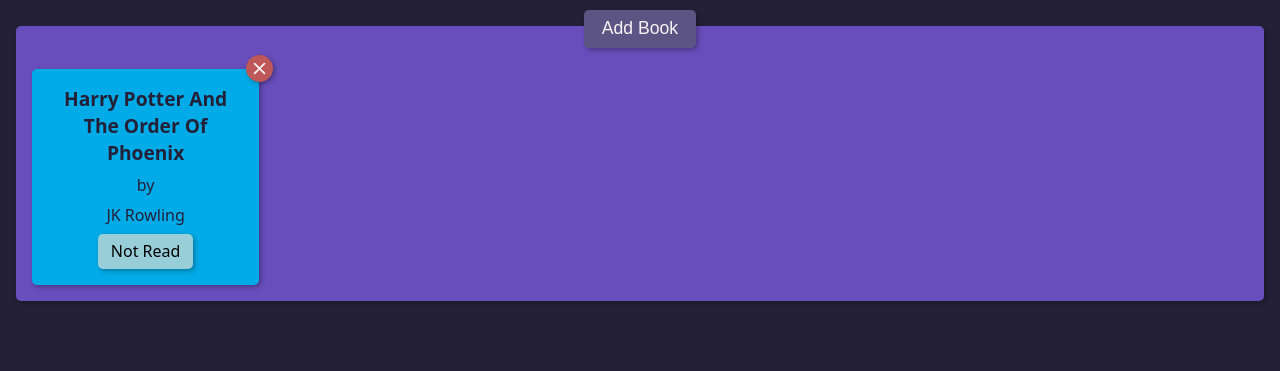
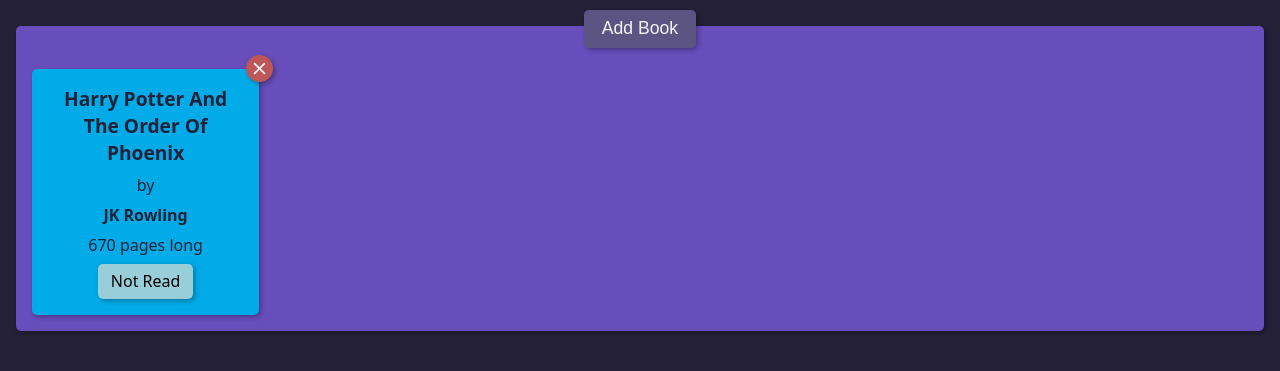
Before and after one commit to ajayfoo/odin-library, a plain HTML site: page index.html in a window 1280 px wide. Shown: the part 59-430 px from the top of the page. Drawn offline with Linux system fonts and the light colour scheme.

Commit message:
feat: Add pages count in .book

```diff
--- a/index.html
+++ b/index.html
@@ -26,7 +26,7 @@
                 </p>
                 <p>
                     <label for="num-of-book-pages">Number of pages</label>
-                    <input required placeholder="e.g. 670" type="number" name="num-of-book-pages"
+                    <input required placeholder="e.g. 670" min="1" type="number" name="num-of-book-pages"
                         id="num-of-book-pages">
                 </p>
                 <fieldset>
--- a/script.js
+++ b/script.js
@@ -53,8 +53,11 @@
     by.textContent = 'by';
     const author = document.createElement('p');
     author.textContent = this.author;
+    author.style.fontWeight = 'bold';
+    const pagesCount = document.createElement('p');
+    pagesCount.textContent = this.numOfPages + ' pages long';
     const readStatusButton = getNewReadStatusButton(this);
-    book.append(removeBookButton, title, by, author, readStatusButton);
+    book.append(removeBookButton, title, by, author, pagesCount, readStatusButton);
     return book;
 };
 
```
